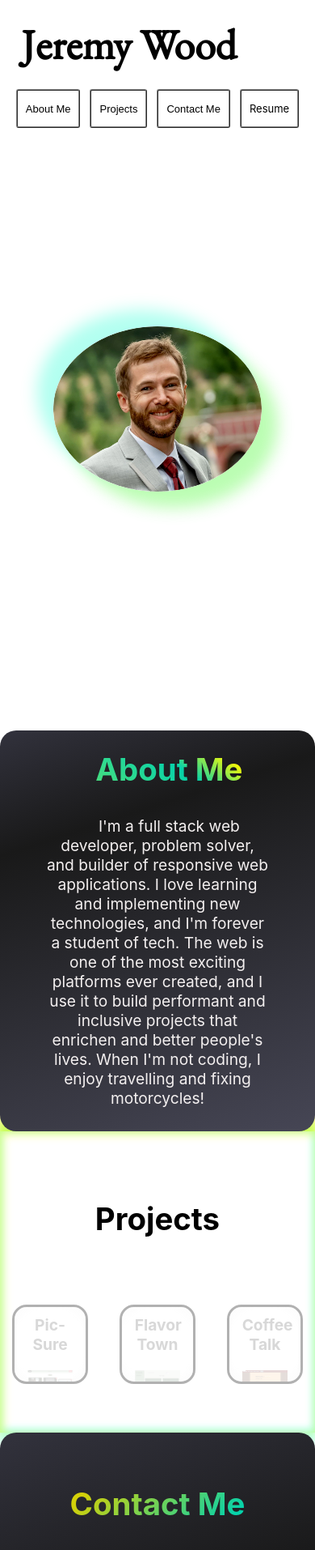
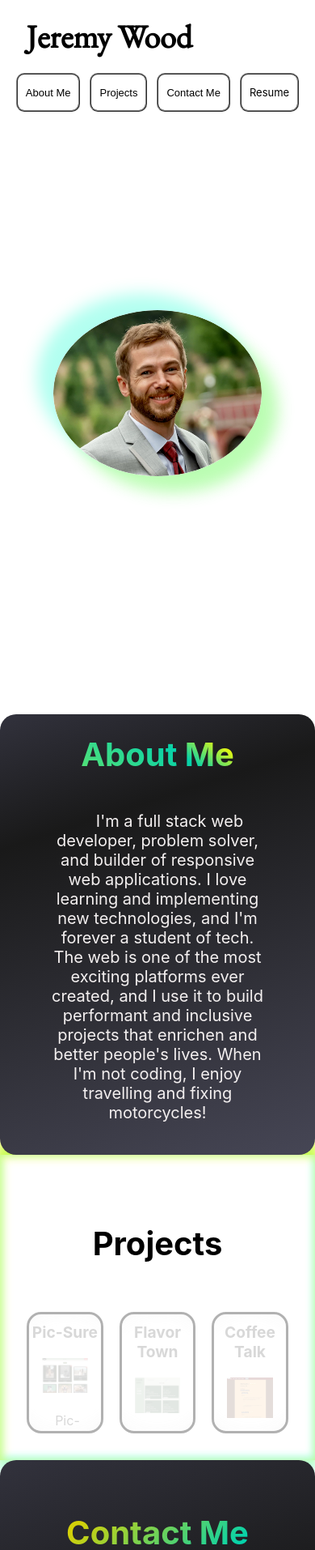
Before and after one commit to J5Wood/my-portfolio, a React app: page / in a window 390 px wide. Shown: the top 1914 px of the page at 81% size. Built offline with nearby package versions, Linux system fonts and the light colour scheme.

Commit message:
Added media queries to handle small mobile screens

```diff
--- a/src/AboutMe.js
+++ b/src/AboutMe.js
@@ -3,7 +3,7 @@ import React from "react";
 const AboutMe = () => {
   return (
     <section id="about-me">
-      <h2>About Me</h2>
+      <h2>About Me </h2>
       <p className="about-me-content">
         I'm a full stack web developer, problem solver, and builder of
         responsive web applications. I love learning and implementing new
--- a/src/NavBar.js
+++ b/src/NavBar.js
@@ -20,6 +20,7 @@ const NavBar = () => {
       <h1 id="name-header">Jeremy Wood</h1>
       <span id="nav-spacer"></span>
       <span className="nav-links">
+        <span className="nav-group">
           <button
             className="nav-button"
             onMouseOver={handleMouseOver}
@@ -42,6 +43,8 @@ const NavBar = () => {
           >
             Projects
           </button>
+        </span>
+        <span className="nav-group">
           <button
             className="nav-button"
             onMouseOver={handleMouseOver}
@@ -66,6 +69,7 @@ const NavBar = () => {
             Resume
           </a>
         </span>
+      </span>
     </nav>
   );
 };
--- a/src/app.css
+++ b/src/app.css
@@ -14,7 +14,7 @@ body {
   width: 100%;
   margin: 0;
   line-height: 1.5rem;
-  font-size: larger;
+  font-size: 1.25em;
   text-align: center;
   overflow-x: hidden;
   display: flex;
@@ -41,7 +41,7 @@ body {
   flex-grow: 1;
   white-space: nowrap;
   font-family: "EB Garamond", STFangsong, serif, sans-serif;
-  font-size: 270%;
+  font-size: 2.75em;
   padding-right: 20px;
 }
 
@@ -56,9 +56,15 @@ body {
   gap: 12px;
 }
 
+.nav-group {
+  display: flex;
+  flex-flow: row nowrap;
+  gap: 12px;
+}
+
 .nav-button {
   border: 2px ridge grey;
-  border-radius: 3px;
+  border-radius: 10px;
   padding: 10px 10px;
   font-size: small;
   display: flex;
@@ -72,7 +78,6 @@ body {
 }
 
 .highlight {
-  border-radius: 3px;
   text-shadow: 1px 1px 2px rgb(177, 177, 177);
   transform: translateX(-3px) translateY(-2px);
   border: 0.5px ridge black;
@@ -83,7 +88,6 @@ body {
 }
 
 .held-button {
-  border-radius: 3px;
   background: linear-gradient(
     36deg,
     rgba(0, 255, 204, 0.3) 29%,
@@ -132,8 +136,7 @@ body {
   flex-flow: column nowrap;
   justify-content: center;
   align-items: center;
-  padding: 10px 3em;
-  text-indent: 1.5em;
+  padding: 10px 0;
 }
 
 #about-me h2 {
@@ -144,11 +147,18 @@ body {
     36deg,
     rgba(255, 251, 0, 1) -100%,
     rgba(0, 255, 204, 0.8) 60%,
-    rgba(255, 251, 0, 1) 85% /* rgba(39, 255, 0, 0.7) 150% */
+    rgba(255, 251, 0, 1) 85%
   );
   background-clip: text;
   -webkit-background-clip: text;
   -webkit-text-fill-color: transparent;
+  max-width: 100%;
+  text-align: center;
+}
+
+#about-me p {
+  text-indent: 1.5em;
+  padding: 10px 3em;
 }
 
 /*** Projects */
@@ -237,7 +247,7 @@ body {
 }
 
 .project {
-  padding: 10px 1em;
+  padding: 10px 0;
   font-size: medium;
   width: 100%;
   height: 100%;
@@ -260,8 +270,20 @@ body {
   cursor: default;
 }
 
+.project p {
+  padding: 0 2em;
+}
+
+.project img {
+  padding: 0 1em;
+}
+
 .project ul {
-  padding: 1em;
+  padding: 1em 1.5em;
+}
+
+.project ul li {
+  padding: 0.5em 0;
 }
 
 .project-image {
@@ -283,6 +305,7 @@ body {
   color: white;
   font-weight: 700;
   box-shadow: 2px 2px 3px grey;
+  max-width: 100%;
 }
 
 .large-project-display {
@@ -436,3 +459,41 @@ body {
   align-items: center;
   text-shadow: 1px 1px 2px rgb(255, 255, 255), 0 0 1em rgb(153, 153, 153);
 }
+
+/*** media queries */
+
+@media (max-width: 500px) {
+  #name-header {
+    font-size: 2em;
+  }
+
+  .project-container {
+    gap: 1em;
+  }
+
+  .project-background {
+    height: max(64%, 150px);
+  }
+}
+
+@media (max-width: 350px) {
+  #title {
+    max-height: 100vw;
+  }
+
+  #about-me p {
+    padding: 10px 1em;
+  }
+
+  #contact {
+    padding: 50px 0;
+  }
+
+  .nav-links {
+    flex-flow: row wrap;
+  }
+
+  .project p {
+    padding: 0 0.2em;
+  }
+}
```
Lines whose indentation alone changed are shown as unchanged.
